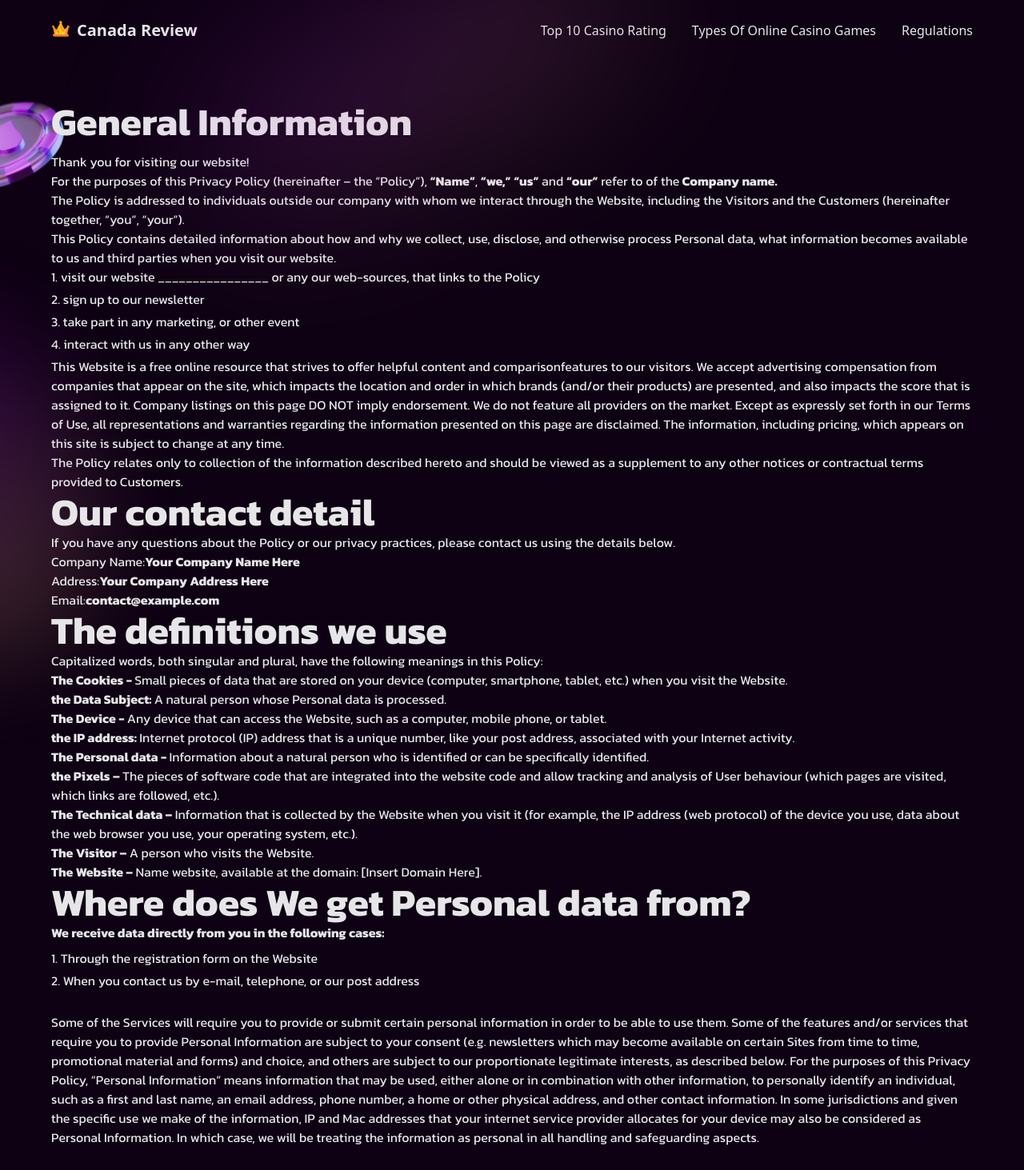
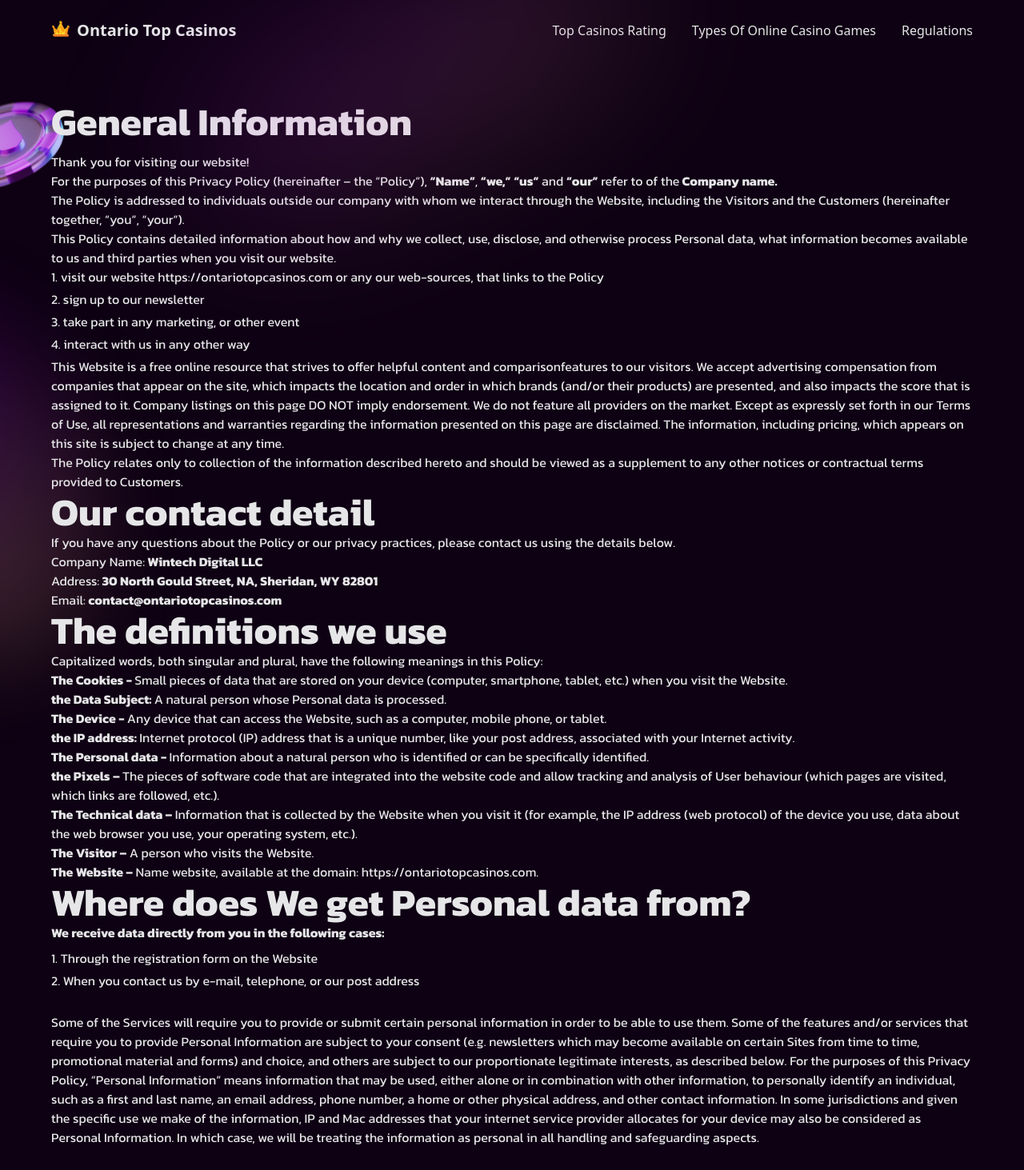
Before and after one commit to wtechdigital/ontario-top-casinos, a Next.js app: page /Privacy in a window 1280 px wide. Shown: the top 1463 px of the page at 80% size. Built offline with nearby package versions, Linux system fonts and the light colour scheme.

Commit message:
first commit

```diff
--- a/package.json
+++ b/package.json
@@ -16,14 +16,14 @@
     "react-dom": "^18"
   },
   "devDependencies": {
-    "@types/node": "^20",
-    "@types/react": "^18",
+    "@types/node": "20.11.5",
+    "@types/react": "18.2.48",
     "@types/react-dom": "^18",
     "autoprefixer": "^10.0.1",
     "eslint": "^8",
     "eslint-config-next": "14.0.4",
     "postcss": "^8",
     "tailwindcss": "^3.3.0",
-    "typescript": "^5"
+    "typescript": "5.3.3"
   }
 }
--- a/src/screen/CasinoTable/components/Table.tsx
+++ b/src/screen/CasinoTable/components/Table.tsx
@@ -133,7 +133,7 @@
                   <span
                     className={`w-8 h-8 absolute grid place-items-center rounded-lg -left-[14px] !top-[40%] text-center bg-[#FFFFFF1A] group-hover:bg-[#AA0BEA]`}
                   >
-                    {item?.id}
+                    {index+1}
                   </span>
                 </td>
                 <td className="!w-[192px] !pr-6">
--- a/src/screen/Footer/components/CopyrightContainer.tsx
+++ b/src/screen/Footer/components/CopyrightContainer.tsx
@@ -8,7 +8,7 @@
   return (
     <section className="xsm:px-4">
       <WSpacedContainer className="flex justify-between items-center xsm:flex-col-reverse xsm:gap-y-6">
-        <h4 className="xsm:text-sm">Copyright © {year} Canada Review Site. All rights reserved</h4>
+        <h4 className="xsm:text-sm">Copyright © {year} Ontario Top Casinos. All rights reserved</h4>
         <picture className="!relative flex gap-x-8 xsm:gap-x-4">
           {footerImage.map((imageSrc, index) => (
             <Image
--- a/src/screen/Header/index.tsx
+++ b/src/screen/Header/index.tsx
@@ -25,19 +25,23 @@
             height={24}
             className="!object-contain"
           />
+          <a href="/">
           <h1 className="text-xl font-bold text-[#E6E6E8]">
             {text.canadaReview}
           </h1>
+          </a>
         </nav>
         <nav className="flex gap-x-8 xsm:hidden">
           {headersNav.map((item: string, index: number) => {
             return (
+              <a href="#casino-table">
               <h1
                 key={index}
                 className="text-base font-normal text-[#E6E6E8] cursor-pointer"
               >
                 {item}
               </h1>
+              </a>
             );
           })}
         </nav>
--- a/src/screen/Privacy/privacy-policy.json
+++ b/src/screen/Privacy/privacy-policy.json
@@ -7,7 +7,7 @@
       "Pixels": "<strong>the Pixels – </strong> The pieces of software code that are integrated into the website code and allow tracking and analysis of User behaviour (which pages are visited, which links are followed, etc.).",
       "Cookies": "<strong>The Cookies - </strong>Small pieces of data that are stored on your device (computer, smartphone, tablet, etc.) when you visit the Website.",
       "Visitor": "<strong>The Visitor –  </strong>A person who visits the Website.",
-      "Website": "<strong>The Website – </strong>Name website, available at the domain: [Insert Domain Here].",
+      "Website": "<strong>The Website – </strong>Name website, available at the domain: https://ontariotopcasinos.com.",
       "IPAddress": "<strong> the IP address: </strong>Internet protocol (IP) address that is a unique number, like your post address, associated with your Internet activity.",
       "DataSubject": "<strong>the Data Subject: </strong>A natural person whose Personal data is processed.",
       "description": "Capitalized words, both singular and plural, have the following meanings in this Policy:",
@@ -15,10 +15,10 @@
       "TechnicalData": "<strong> The Technical data – </strong>Information that is collected by the Website when you visit it (for example, the IP address (web protocol) of the device you use, data about the web browser you use, your operating system, etc.)."
     },
     "ContactDetails": {
-      "Email": "<strong>contact@example.com</strong>",
+      "Email": "<strong> contact@ontariotopcasinos.com</strong>",
       "title": "Our contact detail",
-      "Address": "<strong>Your Company Address Here</strong>",
-      "CompanyName": "<strong>Your Company Name Here</strong>",
+      "Address": "<strong> 30 North Gould Street, NA, Sheridan, WY 82801</strong>",
+      "CompanyName": "<strong> Wintech Digital LLC</strong>",
       "Description": "If you have any questions about the Policy or our privacy practices, please contact us using the details below."
     },
     "DataCollection": {
@@ -69,7 +69,7 @@
       "Details": "This Policy contains detailed information about how and why we collect, use, disclose, and otherwise process Personal data, what information becomes available to us and third parties when you visit our website.",
       "Purpose": "For the purposes of this Privacy Policy (hereinafter – the “Policy”), <strong>“Name”</strong>, <strong>“we,”</strong> <strong>“us”</strong> and <strong>“our”</strong> refer to of the<strong> Company name.</strong>",
       "Interactions": [
-        "visit our website ________________ or any our web-sources, that links to the Policy",
+        "visit our website https://ontariotopcasinos.com or any our web-sources, that links to the Policy",
         "sign up to our newsletter",
         "take part in any marketing, or other event",
         "interact with us in any other way"
@@ -92,7 +92,6 @@
     "WhereAndHowPersonalDataStore": {
       "title": "Where and how are Personal data stored?",
       "description": [
-        "We may accumulate the Personal data, inter alia by including this data in a personal database.The Personal data and databases are stored in our office: _____________________.",
         "We also use the data centres of contractors who provide us with relevant services. You can get more detailed information in <strong><u> Section 8. Processors of the Personal Data </u></strong>hereto.",
         "We have put in place appropriate security measures to prevent your personal data from being accidentally lost, used, or accessed in an unauthorized way, altered or disclosed. In addition, we limit access to your personal data to those employees, contractors who have a business need to know. They will only process your Personal data on our instructions, and they are subject to a duty of confidentiality.",
         "We have put in place procedures to deal with any suspected personal data breach and will notify you and any applicable regulator of a breach where we are legally required to do so."
@@ -145,8 +144,8 @@
             "We use Cookies and other technologies, such as Pixels, to improve functionality of the Website and   personalize   your   experience,   to   analyse   information   about   your   activities   for   better understanding how our Website is used and to customize our content, marketing strategy and online advertisements.",
             "For example, the choice of your preferred language or the region that you are in is saved thanks to Cookies. Thus, you will not have to re-enter data or make settings when visiting the Website.",
             "We also share information about your use of the Website with our trusted social media, advertising, and analytics partners.",
-            "You can allow or deny all Cookies, as well as personalize your settings. Cookies can be blocked by you at any time. With the help of a Cookie, we receive the Technical Data specified in the Policy.",
-            "You can see more details about how we use Cookies in <u>our Cookie Policy </u>at the link: ________  "
+            "You can allow or deny all Cookies, as well as personalize your settings. Cookies can be blocked by you at any time. With the help of a Cookie, we receive the Technical Data specified in the Policy."
+
         ]
     },
     "LimitationOfLiability":{
--- a/src/utils/data.ts
+++ b/src/utils/data.ts
@@ -1,5 +1,5 @@
 export const headersNav: string[] = [
-  "Top 10 Casino Rating",
+  "Top Casinos Rating",
   "Types Of Online Casino Games",
   "Regulations",
 ];
@@ -26,8 +26,7 @@
 export const footerLinkData: string[] = [
   "Responsible Gaming",
   "Privacy",
-  "Terms of Use",
-  "Cookie Policy",
+  "Terms of Use"
 ];
 
 export const footerImage: string[] = [
--- a/src/utils/text.ts
+++ b/src/utils/text.ts
@@ -1,7 +1,7 @@
 export const text = {
-  canadaReview: "Canada Review",
+  canadaReview: "Ontario Top Casinos",
   exploreOntarioLicensedCasinoSites: "Explore Ontario Licensed casino sites",
-  top5BestOnlineCasinos: "Top 5 Best Online Casinos",
+  top5BestOnlineCasinos: "Top 3 Best Online Casinos",
   selectCasino: "Select Casino",
   secureAndTrusted: "Secure & Trusted",
   didYouKnow: "Did you know?",
```
Also changed, not shown: 2 other files (tests, documents, lock files or other folders).
